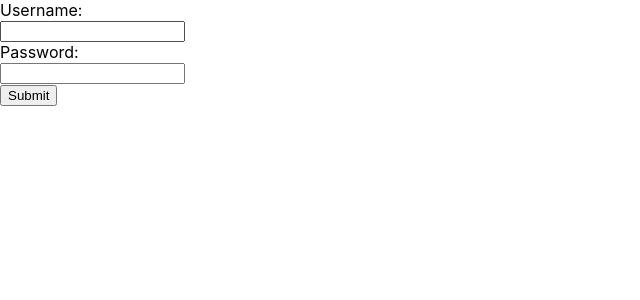
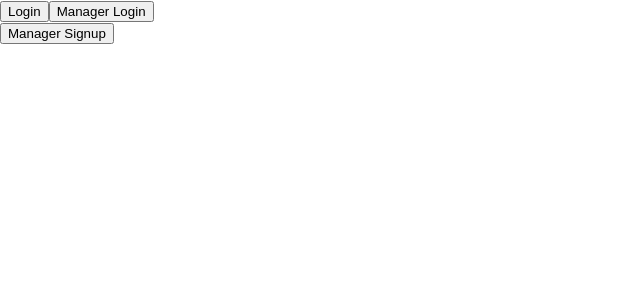
Before and after one commit to Brian-333/DearPenPal, a React (Create React App) app in the folder source/frontend/: page / in a window 1280 px wide. Shown: the top 300 px of the page, without its empty margins (0-640 px from the left). Built offline with nearby package versions, Linux system fonts and the light colour scheme.

Commit message:
Landing page

```diff
--- a/source/frontend/src/App.js
+++ b/source/frontend/src/App.js
@@ -1,13 +1,11 @@
 import { Routes, Route } from "react-router-dom";
 import LandingPage from './components/LandingPage'
-import ManagerLogin from './components/ManagerLogin'
-import PersonLogin from './components/PersonLogin'
 import './App.css';
 
 function App() {
   return (
     <Routes>
-      <Route path="/" element={ <PersonLogin/> }></Route>
+      <Route path="/" element={ <LandingPage/> }></Route>
     </Routes>
   );
 }
--- a/source/frontend/src/components/LandingPage.js
+++ b/source/frontend/src/components/LandingPage.js
@@ -1,6 +1,41 @@
+import { useState } from "react";
+import ManagerLogin from "./ManagerLogin";
+import PersonLogin from "./PersonLogin";
+import ManagerSignup from "./ManagerSignup";
+
 const LandingPage = () =>{
+    const [currForm, setCurrForm] = useState("None");
+
+    const renderForm = () => {
+        if(currForm === "None"){
+            return (<div>
+                        <div>
+                            <button type="button" onClick={() => setCurrForm("PLgn")}>Login</button>
+                            <button type="button" onClick={() => setCurrForm("MLgn")}>Manager Login</button>
+                        </div>
+                        <div>
+                            <button type="button" onClick={() => setCurrForm("MSgp")}>Manager Signup</button>
+                        </div>
+                    </div>)
+        }
+        else if(currForm === "MLgn"){
+            return <ManagerLogin setCurrForm={setCurrForm}/>
+        }
+        else if(currForm === "PLgn"){
+            return <PersonLogin setCurrForm={setCurrForm}/>
+        }
+        else if(currForm === "MSgp"){
+            return <ManagerSignup setCurrForm={setCurrForm}/>
+        }
+        else{
+            return null
+        }
+    }
+
     return(
-        <div>hello</div>
+        <>
+            {renderForm()}
+        </>
     )
 }
 
--- a/source/frontend/src/components/ManagerLogin.js
+++ b/source/frontend/src/components/ManagerLogin.js
@@ -1,5 +1,9 @@
-const ManagerLogin = () => {
+const ManagerLogin = ({setCurrForm}) => {
     return (
+        <div>
+            <div>
+                <button type="button" onClick={() => setCurrForm("None")}>Back</button>
+            </div>
             <div>
             <form>
                 <label for = "username">Username:</label><br></br>
@@ -9,6 +13,7 @@ const ManagerLogin = () => {
                 <input type = "submit"></input>
             </form>
             </div>
+        </div>
     )
 }
 
--- /dev/null
+++ b/source/frontend/src/components/ManagerSignup.js
@@ -0,0 +1,5 @@
+const ManagerSignup = ({setCurrForm}) => {
+
+}
+
+export default ManagerSignup;
--- a/source/frontend/src/components/PersonLogin.js
+++ b/source/frontend/src/components/PersonLogin.js
@@ -1,6 +1,10 @@
-const PersonLogin = () => {
+const PersonLogin = ({setCurrForm}) => {
     return (
         <div>
+            <div>
+                <button type="button" onClick={() => setCurrForm("None")}>Back</button>
+            </div>
+            <div>
             <form>
                 <label for = "username">Username:</label><br></br>
                 <input type = "text" id = "username" name = "Username"></input><br></br>
@@ -8,6 +12,7 @@ const PersonLogin = () => {
                 <input type = "text" id = "password" name = "password"></input><br></br>
                 <input type = "submit"></input>
             </form>
+            </div>
         </div>
     )
 }
```
Lines whose indentation alone changed are shown as unchanged.
